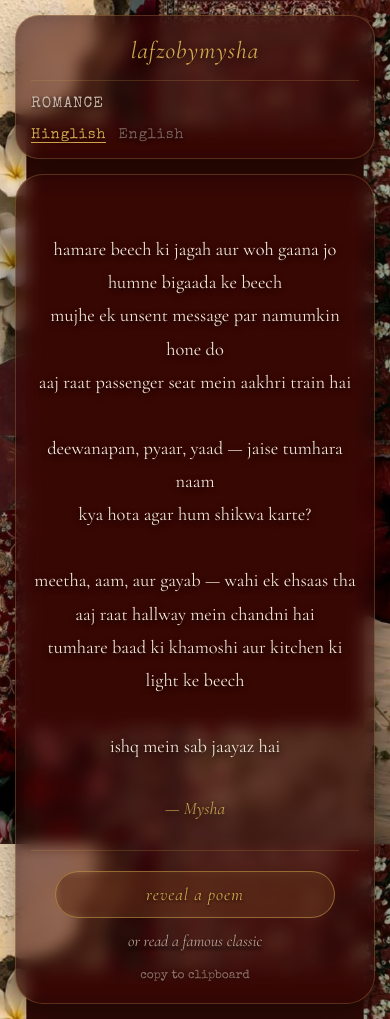
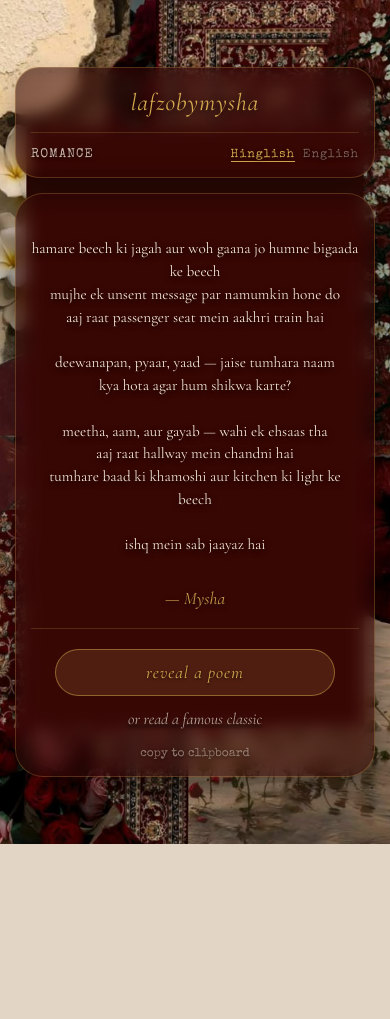
Before and after one commit to Rajkahar-12/lafzobymysha, a plain HTML site: page index.html in a window 390 px wide. After the commit the page ends 844 px from the top, so only its background shows below. Drawn offline with nearby package versions, Linux system fonts and the light colour scheme.

Commit message:
Update index.html

```diff
--- a/index.html
+++ b/index.html
@@ -254,10 +254,20 @@
     .app-container { gap: 15px; }
 
     .top-panel { padding: 20px 15px 15px 15px; border-radius: 24px; }
-    .controls { flex-direction: column; gap: 15px; align-items: flex-start; padding-top: 15px;}
+    .controls {
+      flex-direction: row;
+      justify-content: space-between;
+      align-items: center;
+      flex-wrap: nowrap;
+      gap: 10px;
+      padding-top: 15px;
+    }
+    select { font-size: 0.8rem; }
+    .lang-switch { font-size: 0.75rem; gap: 8px; }
 
-    .bottom-panel { padding: 25px 15px 20px 15px; min-height: 300px; border-radius: 28px; }
-    .poem-area { font-size: 1.15rem; line-height: 1.8; }
+    .bottom-panel { padding: 20px 15px 15px 15px; min-height: 230px; border-radius: 28px; }
+    .poem-area { font-size: 0.95rem; line-height: 1.5; padding-bottom: 15px; }
+    .poem-title { font-size: 0.9rem; margin-bottom: 12px; }
     .brand { font-size: 1.5rem; margin-bottom: 15px; }
     .gen-btn { font-size: 1.1rem; padding: 12px 20px; }
   }
```
